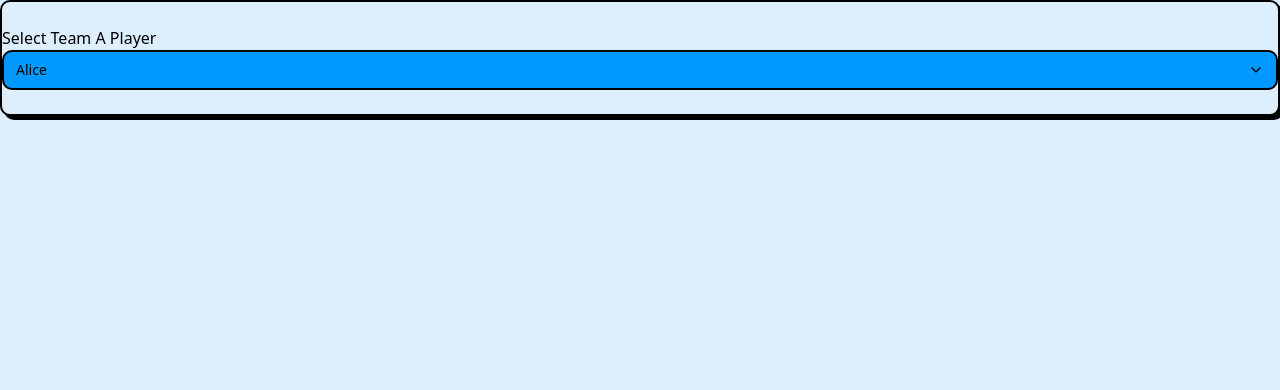
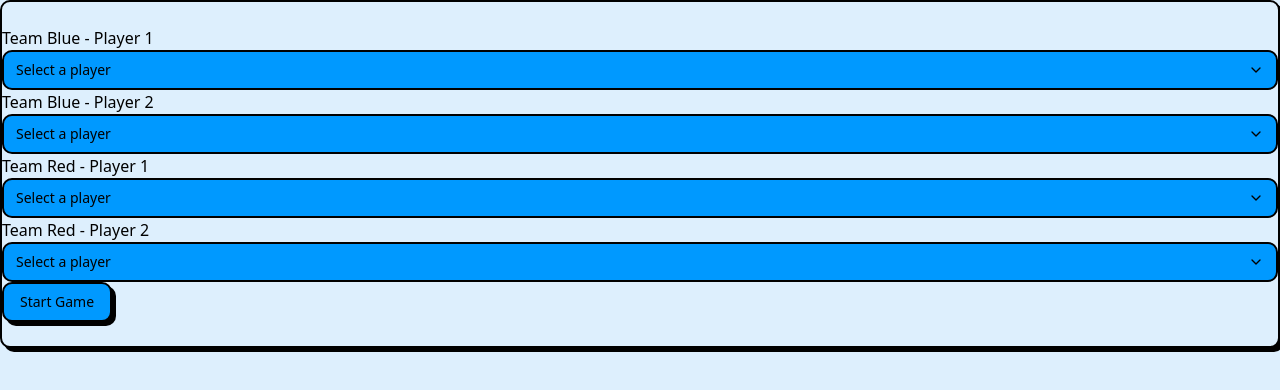
Before and after one commit to Csermakd/foosgoos, a React (Vite) app in the folder frontend/: page /create-game in a window 1280 px wide. Shown: the top 390 px of the page. Built offline with nearby package versions, Linux system fonts and the light colour scheme.

Commit message:
Logic for CreateGame

```diff
--- a/frontend/src/pages/CreateGame.tsx
+++ b/frontend/src/pages/CreateGame.tsx
@@ -1,9 +1,10 @@
-import {Card} from '@/components/ui/Card'
-import {Button} from '@/components/ui/button'
-import PlayerSelect from '@/components/PlayerSelect'
-type Props = {}
+import React, { useState } from 'react';
+import { Card } from '@/components/ui/Card';
+import { Button } from '@/components/ui/button';
+import PlayerSelect from '@/components/PlayerSelect';
 
-//Example data of Player
+type Props = {};
+
 const playerOptions = [
   'Alice',
   'Bob',
@@ -11,19 +12,52 @@ const playerOptions = [
   'Diana',
   'Ethan',
   'Fiona',
-]
+];
 
 const CreateGame = (props: Props) => {
+  const [teamABluePlayer1, setTeamABluePlayer1] = useState<string>('');
+  const [teamABluePlayer2, setTeamABluePlayer2] = useState<string>('');
+  const [teamBRedPlayer1, setTeamBRedPlayer1] = useState<string>('');
+  const [teamBRedPlayer2, setTeamBRedPlayer2] = useState<string>('');
+
+  const handleSubmit = (e: React.FormEvent) => {
+    e.preventDefault();
+    // Handle navigation or state update here
+    console.log('Team A:', teamABluePlayer1, teamABluePlayer2);
+    console.log('Team B:', teamBRedPlayer1, teamBRedPlayer2);
+  };
+
   return (
     <Card>
+      <form onSubmit={handleSubmit}>
         <PlayerSelect
-            label="Select Team A Player"
+          label="Team Blue - Player 1"
           players={playerOptions}
-            value={playerOptions[0]} // Default value
-            onChange={(value) => console.log('Team A Player selected:', value)}
+          value={teamABluePlayer1}
+          onChange={setTeamABluePlayer1}
         />
+        <PlayerSelect
+          label="Team Blue - Player 2"
+          players={playerOptions}
+          value={teamABluePlayer2}
+          onChange={setTeamABluePlayer2}
+        />
+        <PlayerSelect
+          label="Team Red - Player 1"
+          players={playerOptions}
+          value={teamBRedPlayer1}
+          onChange={setTeamBRedPlayer1}
+        />
+        <PlayerSelect
+          label="Team Red - Player 2"
+          players={playerOptions}
+          value={teamBRedPlayer2}
+          onChange={setTeamBRedPlayer2}
+        />
+        <Button type="submit">Start Game</Button>
+      </form>
     </Card>
-  )
-}
+  );
+};
 
-export default CreateGame
+export default CreateGame;
```
Lines whose indentation alone changed are shown as unchanged.
